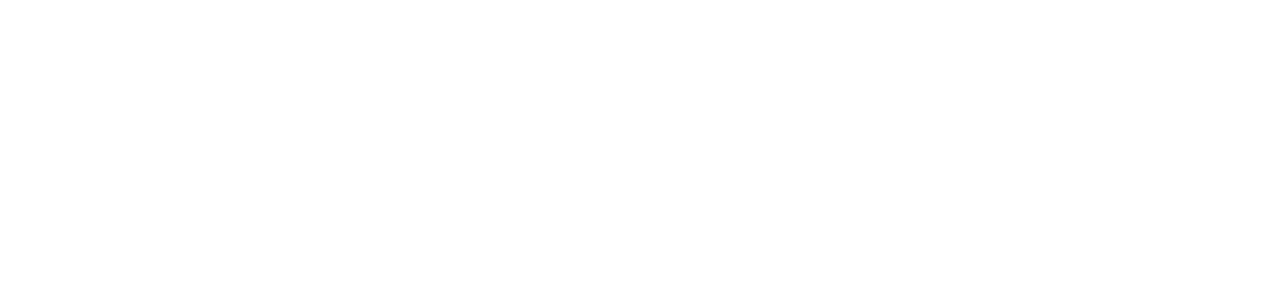
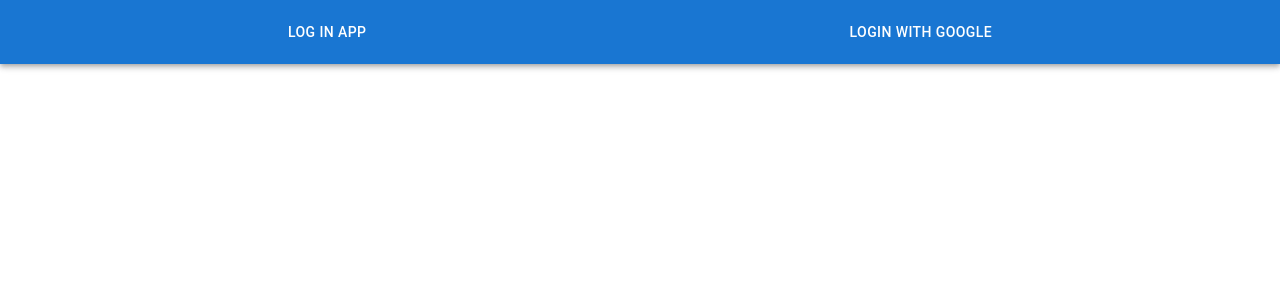
Before and after one commit to ephiepark/my-login-app-1, a React (Create React App) app: page / in a window 1280 px wide. Shown: the top 300 px of the page. Built offline with nearby package versions, Linux system fonts and the light colour scheme; no server answers.

Commit message:
Show loading state when firebase auth is starting

```diff
--- a/src/App.tsx
+++ b/src/App.tsx
@@ -1,11 +1,37 @@
-import React from 'react';
-import logo from './logo.svg';
-import './App.css';
+import { CircularProgress } from '@mui/material';
+import { useEffect } from 'react';
+import Header from './components/Header';
+import { WithFirebaseApiProps, withFirebaseApi } from './Firebase';
+import { useAppDispatch, useAppSelector } from './redux/hooks';
+import { RootState } from './redux/store';
+import { setUserId } from './redux/userSlice';
 
-function App() {
+const isLoadingState = (state: RootState): boolean => {
+  return state.user.userId === undefined;
+};
+
+const App = (props: WithFirebaseApiProps) => {
+  const isLoading = useAppSelector(isLoadingState);
+  const dispatch = useAppDispatch();
+
+  useEffect(() => {
+    return props.firebaseApi.onAuthStateChanged((user) => {
+      if (user) {
+        dispatch(setUserId(user.uid));
+      } else {
+        dispatch(setUserId(null));
+      }
+    });
+  }, []);
+
+  if (isLoading) {
+    return <CircularProgress sx={{ margin: "auto" }} />;
+  }
   return (
-    <></>
+    <>
+      <Header />
+    </>
   );
 }
 
-export default App;
+export default withFirebaseApi(App);
--- /dev/null
+++ b/src/components/Header.tsx
@@ -0,0 +1,30 @@
+import { Button, AppBar, Toolbar, Typography, Box } from "@mui/material";
+import { WithFirebaseApiProps, withFirebaseApi } from "../Firebase";
+import { useAppSelector } from "../redux/hooks";
+import { RootState } from "../redux/store";
+
+const HeaderBase = (
+  props: WithFirebaseApiProps
+) => {
+  const currentUserId = useAppSelector((state: RootState) => state.user.userId);
+  const loginWithGoogleButton = (
+    <Button color="inherit" onClick={props.firebaseApi.signInWithGoogleRedirect}>Login with Google</Button>
+  );
+  const logoutButton = (
+    <Button color="inherit" onClick={props.firebaseApi.signOut}>Log out</Button>
+  );
+  const button = currentUserId == null ? loginWithGoogleButton : logoutButton;
+  return (
+    <AppBar position="static">
+      <Toolbar sx={{ width: "100%", maxWidth: 720, margin: "auto" }}>
+        <Typography variant="h6" component="div">
+          <Button color="inherit">Log In App</Button>
+        </Typography>
+        <Box sx={{ flexGrow: 1 }} />
+        {button}
+      </Toolbar>
+    </AppBar>
+  );
+};
+
+export default withFirebaseApi(HeaderBase);
```
